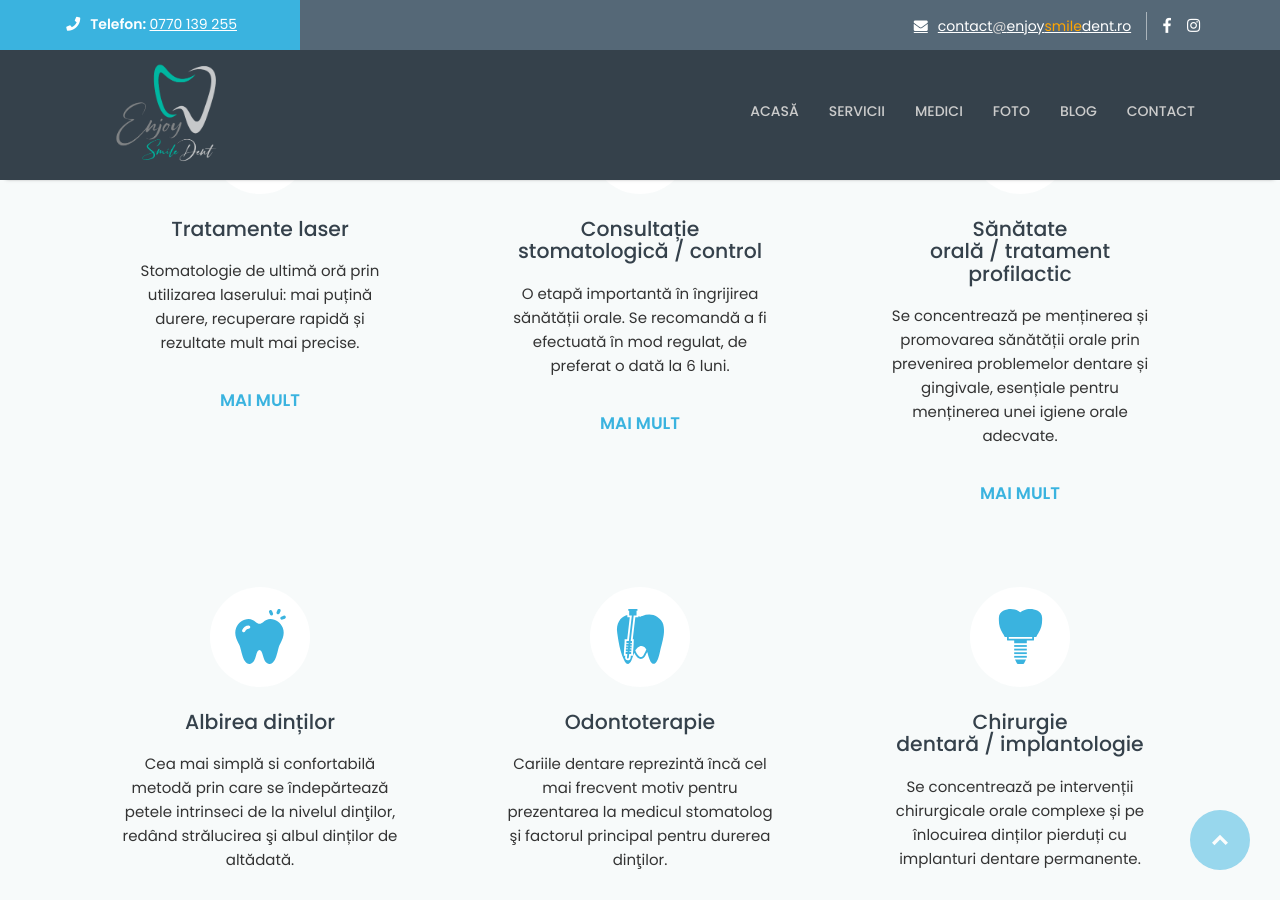
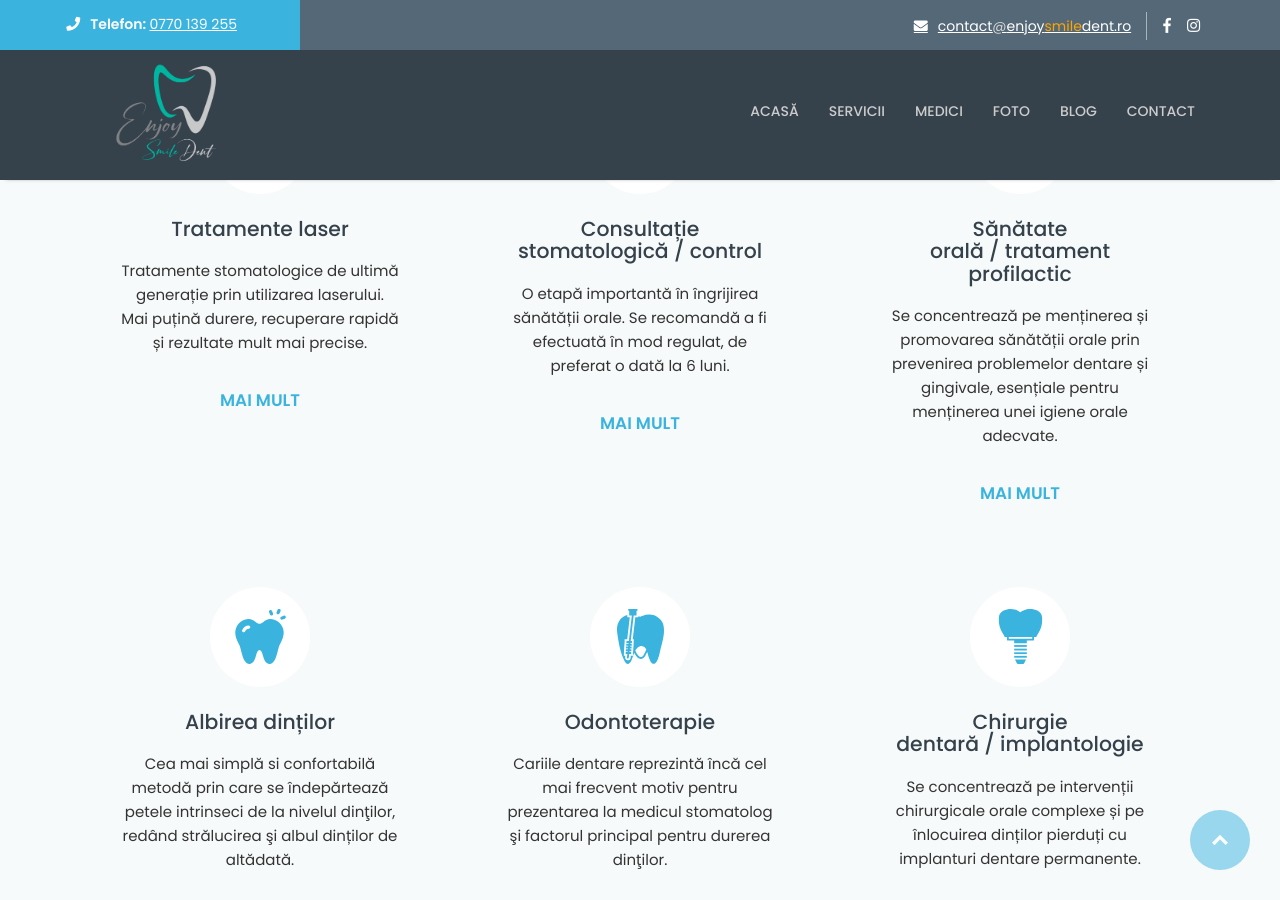
Before and after one commit to dvaida/enjoysmiledent.ro, a Jekyll site: the page built from index.html, in a window 1280 px wide and 900 px high, scrolled down 1855 px. Built offline with Jekyll 4.4.1, drawn with Linux system fonts in a browser that asks for light colours.

```diff
--- a/index.html
+++ b/index.html
@@ -145,7 +145,7 @@
                         </div>
                         <div class="sb-caption">
                             <h4>Tratamente laser</h4>
-                            <p>Stomatologie de ultimă oră prin utilizarea laserului: mai puțină durere, recuperare rapidă și rezultate mult mai precise.</p>
+                            <p>Tratamente stomatologice de ultimă generație prin utilizarea laserului. Mai puțină durere, recuperare rapidă și rezultate mult mai precise.</p>
                             <h5><a href="/servicii">Mai mult</a></h5>
                         </div>
                     </div>
```
